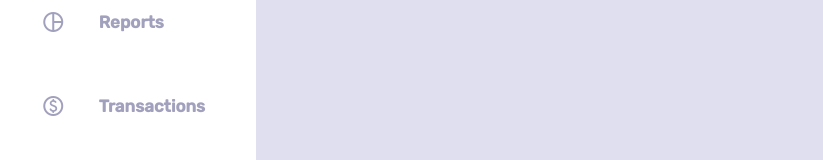
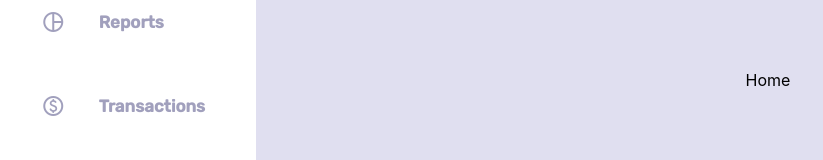
Before and after one commit to gabuvi7/GU7-Accounting-Control, a Next.js app in the folder easyfinance/: page / in a window 1280 px wide. Shown: the part 320-480 px from the top of the page, without its empty margins (0-823 px from the left). Built offline with nearby package versions, Linux system fonts and the light colour scheme.

Commit message:
Added home page with sidebar and layout

```diff
--- /dev/null
+++ b/easyfinance/components/Layout.tsx
@@ -0,0 +1,17 @@
+import Head from "next/head";
+import styles from "../styles/Home.module.css";
+import Sidebar from "./sidebar/Sidebar";
+
+const Layout = ({ children }: { children: any }) => (
+  <div className={styles.container}>
+    <Head>
+      <title>EasyFinance</title>
+      <meta name="description" content="EasyFinance" />
+      <link rel="icon" href="/easyFinance-logo.svg" />
+    </Head>
+    <Sidebar />
+    <main className={styles.main}>{children}</main>
+  </div>
+);
+
+export default Layout;
--- a/easyfinance/components/sidebar/ContainerSidebar.tsx
+++ b/easyfinance/components/sidebar/ContainerSidebar.tsx
@@ -20,10 +20,14 @@ const setContainerSidebarStyles = () =>
     transition: all 0.3s linear;
     `;
 
-const ContainerSidebar = styled("div")<ContainerProps>`
+const ContainerSidebar = styled("nav")<ContainerProps>`
   ${(props) => props.type === "sidebar" && setContainerSidebarStyles()}
   ${(props) =>
-    props.open ? "transform: translateX(0%);" : "transform: translateX(-100%);"}
+    props.open
+      ? "transform: translateX(0%);"
+      : `transform: translateX(-100%);
+        flex: 0;
+        position: absolute;`}
 `;
 
 export default ContainerSidebar;
--- a/easyfinance/components/sidebar/ElementListSidebar.tsx
+++ b/easyfinance/components/sidebar/ElementListSidebar.tsx
@@ -1,6 +1,10 @@
 import styled from "@emotion/styled";
 
-const ElementListSidebar = styled.li`
+type ElementListProps = {
+  active: boolean;
+};
+
+const ElementListSidebar = styled("li")<ElementListProps>`
   line-height: 2em;
   display: flex;
   align-items: center;
@@ -9,6 +13,10 @@ const ElementListSidebar = styled.li`
   border-radius: 6px;
   cursor: pointer;
   justify-content: space-around;
+  background-color: ${(props) => props.active && "#e4e3ff"};
+  & > span {
+    color: ${(props) => props.active && "#4c49ed"};
+  }
   &:hover {
     background-color: #e4e3ff;
     & > span {
--- a/easyfinance/components/sidebar/Sidebar.tsx
+++ b/easyfinance/components/sidebar/Sidebar.tsx
@@ -1,6 +1,9 @@
+/* eslint-disable jsx-a11y/anchor-is-valid */
 import { NextPage } from "next";
+import { useRouter } from "next/router";
 import Image from "next/image";
-import { useEffect, useRef, useState } from "react";
+import Link from "next/link";
+import { useCallback, useEffect, useRef, useState } from "react";
 import styled from "@emotion/styled";
 import Label from "components/Label";
 import useClickAwayListener from "hooks/useClickAwayListener";
@@ -15,12 +18,14 @@ type ElementListType = {
   icon: string;
   iconName: string;
   description: string;
+  href: string;
 };
 
 const Sidebar: NextPage = () => {
   const wrapperRef = useRef(null);
   const [open, setOpen] = useState(true);
   const [mounted, setMounted] = useState(false);
+  const router = useRouter();
   const {
     screen: { sWidth },
   } = useResizeScreen();
@@ -32,26 +37,31 @@ const Sidebar: NextPage = () => {
       icon: "material-symbols-rounded",
       iconName: "grid_view",
       description: "Dashboard",
+      href: "/dashboard",
     },
     {
       icon: "material-symbols-rounded",
       iconName: "pie_chart",
       description: "Reports",
+      href: "/reports",
     },
     {
       icon: "material-symbols-rounded",
       iconName: "paid",
       description: "Transactions",
+      href: "/transactions",
     },
     {
       icon: "material-symbols-rounded",
       iconName: "monitoring",
       description: "Investments",
+      href: "/investments",
     },
     {
       icon: "material-symbols-rounded",
       iconName: "account_balance_wallet",
       description: "Wallets",
+      href: "/wallets",
     },
   ];
 
@@ -59,15 +69,24 @@ const Sidebar: NextPage = () => {
     color: #a1a0bd;
   `;
 
+  const ContainerLogo = styled.div`
+    cursor: pointer;
+  `;
+
   const handleOpen = (e: any) => {
     e.preventDefault();
     setOpen((prevState) => !prevState);
   };
 
-  const openContainer = (): boolean => {
+  const openContainer = useCallback((): boolean => {
     let response: boolean = open;
     if (mounted && sWidth > 768) response = true;
     return response;
+  }, [open, mounted, sWidth]);
+
+  const handleClickItem = (href: string) => (e: any) => {
+    e.preventDefault();
+    router.push(href);
   };
 
   useEffect(() => {
@@ -77,6 +96,7 @@ const Sidebar: NextPage = () => {
   return (
     <>
       {mounted && sWidth < 768 && (
+        <div>
           <BurgerSidebar
             aria-label="Toggle menu"
             aria-expanded={open}
@@ -87,6 +107,7 @@ const Sidebar: NextPage = () => {
             <span />
             <span />
           </BurgerSidebar>
+        </div>
       )}
       <ContainerSidebar
         ref={wrapperRef}
@@ -94,18 +115,26 @@ const Sidebar: NextPage = () => {
         className="nav-container"
         type="sidebar"
       >
-        <div>
+        <ContainerLogo>
+          <Link href="/">
+            <a>
               <Image
                 src="/easyFinance-logo.svg"
                 alt="EasyFinance Logo"
                 width={250}
                 height={160}
               />
-        </div>
+            </a>
+          </Link>
+        </ContainerLogo>
         <NavigationSidebar className="menu-items">
           <ListSidebar>
             {elements.map((item) => (
-              <ElementListSidebar key={item.description}>
+              <ElementListSidebar
+                key={item.description}
+                active={router.asPath === item.href}
+                onClick={handleClickItem(item.href)}
+              >
                 <Icon className={item.icon}>{item.iconName}</Icon>
                 <Label type="sidebar">{item.description}</Label>
               </ElementListSidebar>
--- a/easyfinance/pages/_app.tsx
+++ b/easyfinance/pages/_app.tsx
@@ -1,9 +1,11 @@
 import "../styles/globals.css";
 import type { AppProps } from "next/app";
+import Layout from "components/Layout";
 
 const MyApp = ({ Component, pageProps }: AppProps) => (
-  // eslint-disable-next-line react/jsx-props-no-spreading
-  <Component {...pageProps} />
+  <Layout>
+    <Component {...pageProps} />
+  </Layout>
 );
 
 export default MyApp;
--- /dev/null
+++ b/easyfinance/pages/dashboard.tsx
@@ -0,0 +1,5 @@
+import type { NextPage } from "next";
+
+const Dashboard: NextPage = () => <span>Dashboard</span>;
+
+export default Dashboard;
--- a/easyfinance/pages/index.tsx
+++ b/easyfinance/pages/index.tsx
@@ -1,21 +1,5 @@
-// eslint-disable-next-line import/no-unresolved
-import Sidebar from "components/sidebar/Sidebar";
 import type { NextPage } from "next";
-import Head from "next/head";
-import styles from "../styles/Home.module.css";
 
-const Home: NextPage = () => (
-  <div className={styles.container}>
-    <Head>
-      <title>EasyFinance</title>
-      <meta name="description" content="EasyFinance" />
-      <link rel="icon" href="/easyFinance-logo.svg" />
-    </Head>
-
-    <main>
-      <Sidebar />
-    </main>
-  </div>
-);
+const Home: NextPage = () => <span>Home</span>;
 
 export default Home;
--- a/easyfinance/styles/Home.module.css
+++ b/easyfinance/styles/Home.module.css
@@ -3,6 +3,9 @@
 
 .container {
   background-color: #E0DFF0;
+  flex: 1;
+  display: flex;
+  height: 100vh;
 }
 
 .main {
```
Also changed, not shown: easyfinance/.eslintrc.js. Lines whose indentation alone changed are shown as unchanged.
